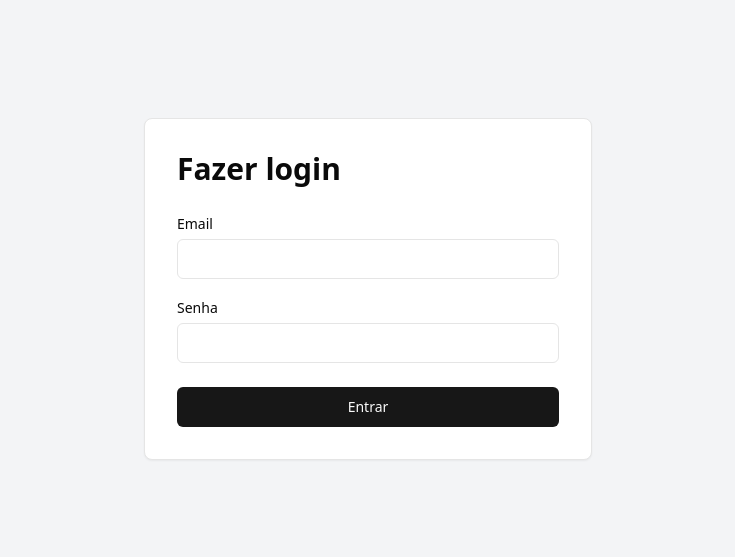
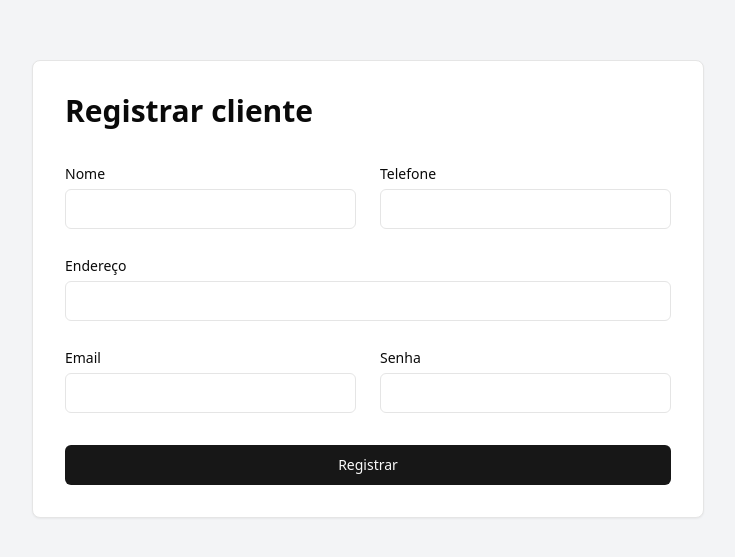
Before and after one commit to GrupoGIS/GIS_ISI, a React (Vite) app in the folder frontend/: page /adm/register/client in a window 1280 px wide. Before the commit this address led to /login. Shown: the part 111-668 px from the top of the page, without its empty margins (272-1007 px from the left). Built offline with nearby package versions, Linux system fonts and the light colour scheme.

Commit message:
feat: register client screen

```diff
--- a/frontend/src/pages/admin/register-client.tsx
+++ b/frontend/src/pages/admin/register-client.tsx
@@ -0,0 +1,133 @@
+import React from 'react'
+import { useNavigate } from 'react-router-dom'
+import { useForm, SubmitHandler } from 'react-hook-form'
+import { yupResolver } from '@hookform/resolvers/yup'
+import * as yup from 'yup'
+
+import { Button } from '@/components/ui/button'
+import { Input } from '@/components/ui/input'
+import { Label } from '@/components/ui/label'
+import { Card } from '@/components/ui/card'
+
+import { registerClient } from '@/services/api'
+
+interface ClientFormInputs {
+  nome: string
+  email: string
+  telefone: string
+  endereco: string
+  password: string
+}
+
+const clientSchema = yup.object().shape({
+  nome: yup.string().required('O nome é obrigatório'),
+  email: yup.string().email('Email inválido').required('O email é obrigatório'),
+  telefone: yup.string().required('O telefone é obrigatório'),
+  endereco: yup.string().required('O endereço é obrigatório'),
+  password: yup.string().required('A senha é obrigatória'),
+})
+
+const RegisterClient: React.FC = () => {
+  const navigate = useNavigate()
+  const {
+    register,
+    handleSubmit,
+    formState: { errors, isSubmitting },
+  } = useForm<ClientFormInputs>({
+    resolver: yupResolver(clientSchema),
+  })
+
+  const onSubmit: SubmitHandler<ClientFormInputs> = async (data) => {
+    try {
+      await registerClient(data)
+      navigate('/adm')
+    } catch (error) {
+      console.error(error)
+    }
+  }
+
+  return (
+    <div className="flex items-center justify-center min-h-screen bg-gray-100">
+      <Card className="w-full max-w-2xl p-8">
+        <h1 className="text-3xl font-bold mb-8">Registrar cliente</h1>
+        <form onSubmit={handleSubmit(onSubmit)}>
+          <div className="grid grid-cols-1 md:grid-cols-2 gap-6">
+            <div>
+              <Label htmlFor="nome">Nome</Label>
+              <Input
+                id="nome"
+                {...register('nome')}
+                className={`mt-1 ${errors.nome ? 'border-red-500' : ''}`}
+              />
+              {errors.nome && (
+                <p className="text-red-500 text-sm mt-1">
+                  {errors.nome.message}
+                </p>
+              )}
+            </div>
+            <div>
+              <Label htmlFor="telefone">Telefone</Label>
+              <Input
+                id="telefone"
+                type="tel"
+                {...register('telefone')}
+                className={`mt-1 ${errors.telefone ? 'border-red-500' : ''}`}
+              />
+              {errors.telefone && (
+                <p className="text-red-500 text-sm mt-1">
+                  {errors.telefone.message}
+                </p>
+              )}
+            </div>
+            <div className="col-span-2">
+              <Label htmlFor="endereco">Endereço</Label>
+              <Input
+                id="endereco"
+                {...register('endereco')}
+                className={`mt-1 ${errors.endereco ? 'border-red-500' : ''}`}
+              />
+              {errors.endereco && (
+                <p className="text-red-500 text-sm mt-1">
+                  {errors.endereco.message}
+                </p>
+              )}
+            </div>
+            <div>
+              <Label htmlFor="email">Email</Label>
+              <Input
+                id="email"
+                type="email"
+                {...register('email')}
+                className={`mt-1 ${errors.email ? 'border-red-500' : ''}`}
+              />
+              {errors.email && (
+                <p className="text-red-500 text-sm mt-1">
+                  {errors.email.message}
+                </p>
+              )}
+            </div>
+            <div>
+              <Label htmlFor="password">Senha</Label>
+              <Input
+                id="password"
+                type="password"
+                {...register('password')}
+                className={`mt-1 ${errors.password ? 'border-red-500' : ''}`}
+              />
+              {errors.password && (
+                <p className="text-red-500 text-sm mt-1">
+                  {errors.password.message}
+                </p>
+              )}
+            </div>
+          </div>
+          <Button type="submit" disabled={isSubmitting} className="mt-8 w-full">
+            {isSubmitting ? 'Registrando...' : 'Registrar'}
+          </Button>
+        </form>
+      </Card>
+    </div>
+  )
+}
+
+export default RegisterClient
--- a/frontend/src/routes/index.tsx
+++ b/frontend/src/routes/index.tsx
@@ -7,7 +7,7 @@ import {
 } from 'react-router-dom'
 
 import Login from '@/pages/login'
-// import RegisterClient from '@/pages/admin/register-client'
+import RegisterClient from '@/pages/admin/register-client'
 // import RegisterVehicle from '@/pages/admin/register-vehicle'
 // import RegisterProduct from '@/pages/admin/register-product'
 // import ProductList from '@/pages/client/product-list'
@@ -22,7 +22,7 @@ const AppRouter: React.FC = () => (
       <Route path="/login" element={<Login />} />
 
       {/* Admin Routes */}
-      {/* <Route
+      <Route
         path="/adm/register/client"
         element={
           <PrivateRoute role="admin">
@@ -30,7 +30,7 @@ const AppRouter: React.FC = () => (
           </PrivateRoute>
         }
       />
-      <Route
+      {/* <Route
         path="/adm/register/vehicle"
         element={
           <PrivateRoute role="admin">
--- a/frontend/src/routes/private-route.tsx
+++ b/frontend/src/routes/private-route.tsx
@@ -6,8 +6,10 @@ interface PrivateRouteProps {
 }
 
 const PrivateRoute = ({ children, role }: PrivateRouteProps) => {
-  const token = localStorage.getItem('token')
-  const userRole = localStorage.getItem('userRole')
+  // const token = localStorage.getItem('token')
+  // const userRole = localStorage.getItem('userRole')
+  const token = 'token'
+  const userRole = 'admin'
 
   if (!token) {
     return <Navigate to="/login" />
--- a/frontend/src/services/api.ts
+++ b/frontend/src/services/api.ts
@@ -3,4 +3,9 @@ const loginUser = async (email: string, password: string) => {
   // return response.data
 }
 
-export { loginUser }
+const registerClient = async (data: any) => {
+  // const response = await api.post('/clients', data)
+  // return response.data
+}
+
+export { loginUser, registerClient }
```
